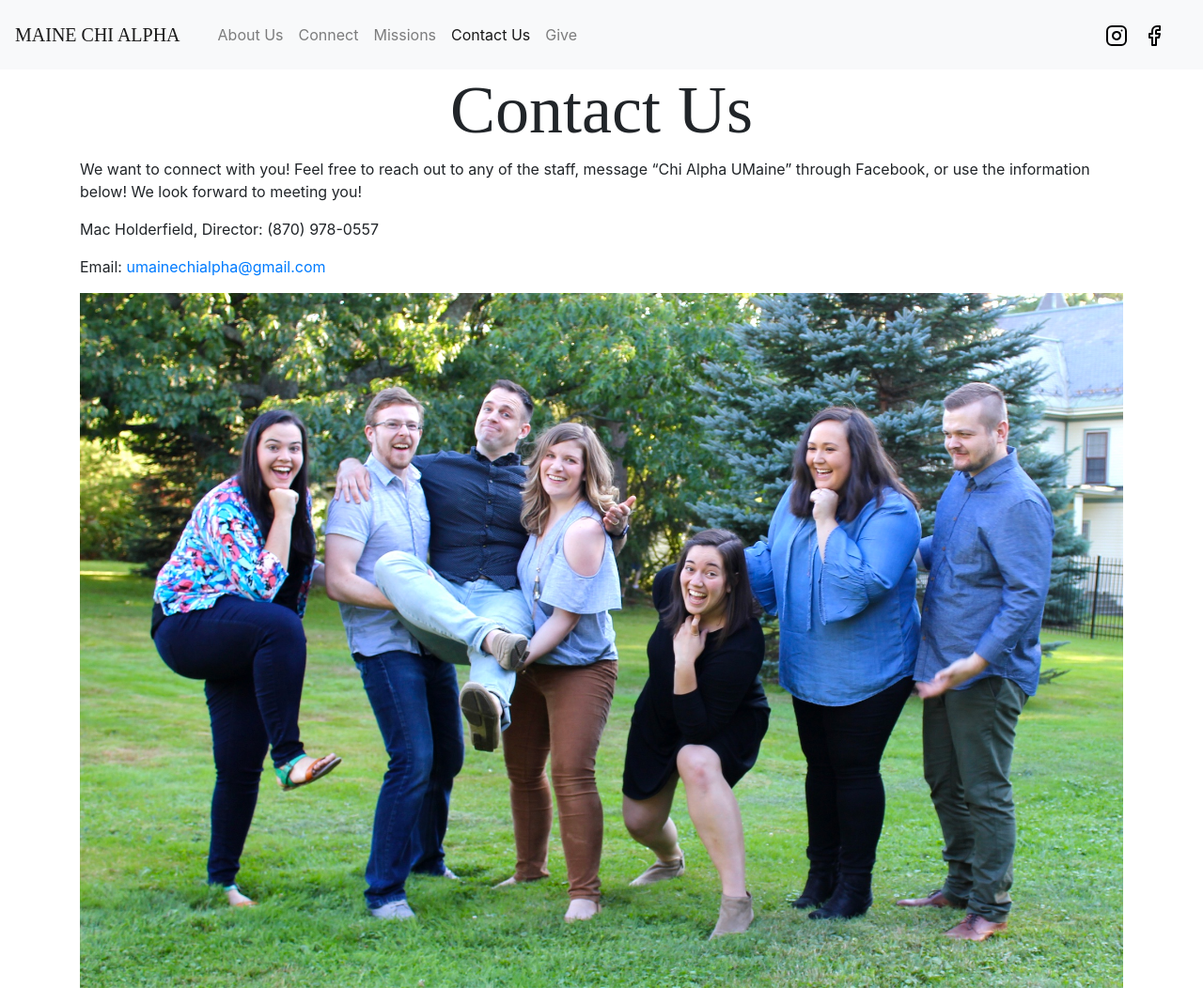
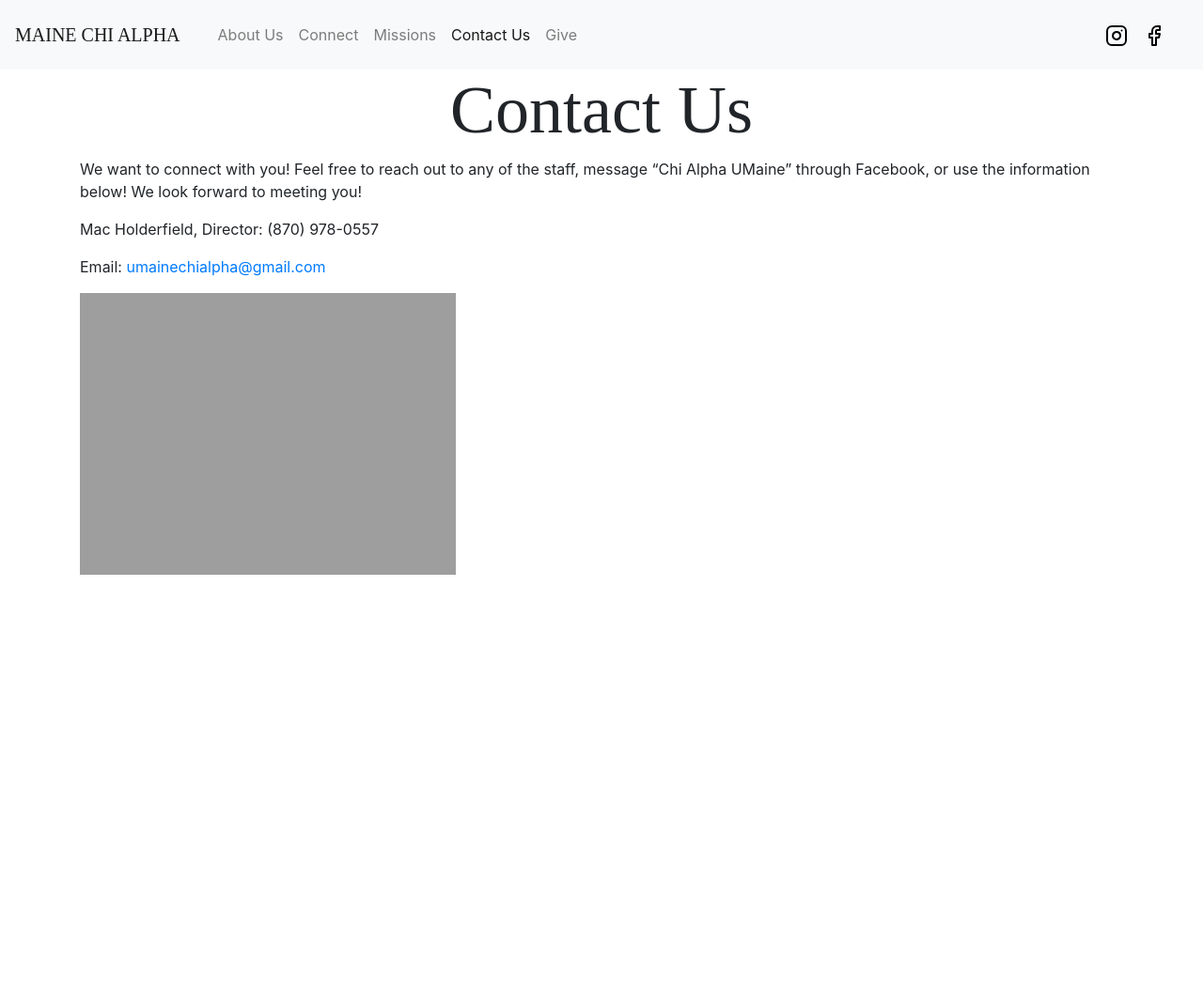
Before and after one commit to mainechialpha/mainechialpha.github.io, a Jekyll site: the page built from contact.md, in a window 1280 px wide. Shown: the whole page at 94% size. Built offline with Jekyll 4.4.1, drawn with Linux system fonts in a browser that asks for light colours; nearby versions of some CDN libraries; some web fonts are replaced; after the commit the page ends 900 px from its top, so only the background shows below that.

Commit message:
Update contact.md

```diff
--- a/contact.md
+++ b/contact.md
@@ -12,4 +12,4 @@
 
 Email: [umainechialpha@gmail.com](mailto:umainechialpha@gmail.com)
 
-<img src="{{ site.url }}/images/contact.jpg" class="img-fluid landing-img" alt="MAINE CHI ALPHA">
+<img src="{{ site.url }}/images/C11D5670-9E09-439C-B9DB-1987B9601552_1_201_a.jpeg" class="img-fluid landing-img" alt="MAINE CHI ALPHA">
```
